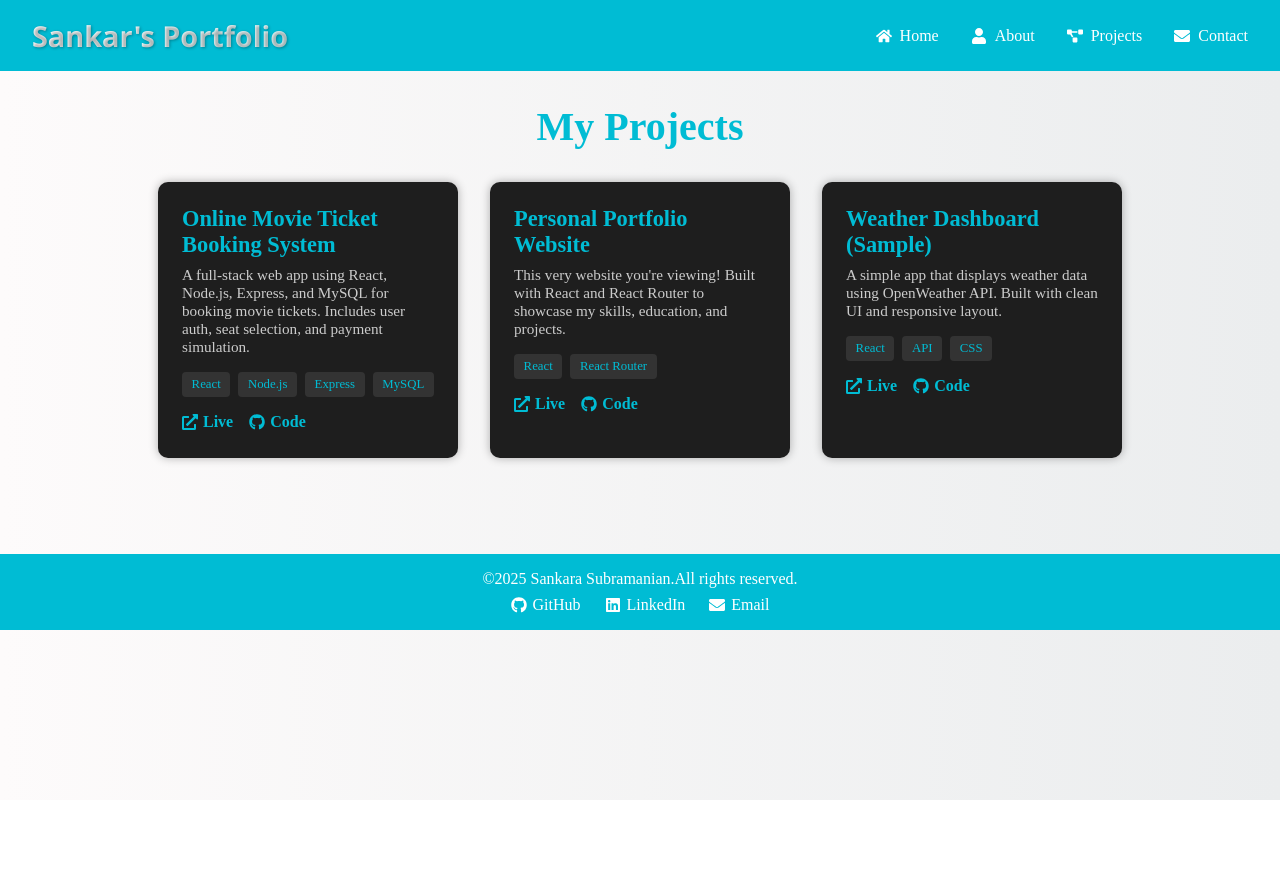
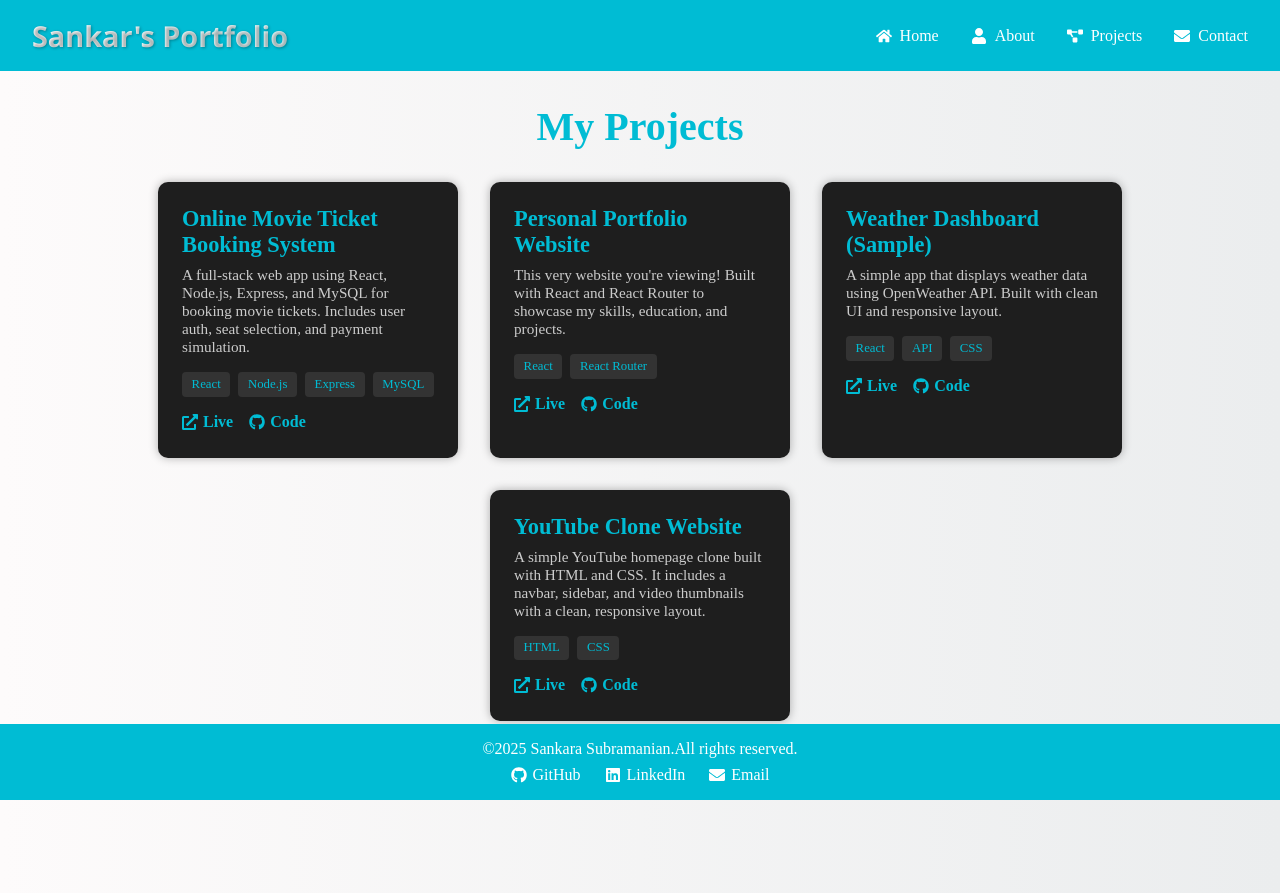
Before and after one commit to sankarzhub/My-Portfolio, a React (Vite) app: page /projects in a window 1280 px wide. Before the commit the page ends 800 px from the top, so only its background shows below. Built offline with nearby package versions, Linux system fonts and the light colour scheme.

Commit message:
Update Projects.jsx

```diff
--- a/src/pages/Projects.jsx
+++ b/src/pages/Projects.jsx
@@ -26,6 +26,14 @@ const projects = [
     liveLink: "#",
     github: "https://github.com/sankarzhub/weather-app",
     tech: ["React", "API", "CSS"],
+  },
+  {
+    title: "YouTube Clone Website",
+    description:
+      "A simple YouTube homepage clone built with HTML and CSS. It includes a navbar, sidebar, and video thumbnails with a clean, responsive layout.",
+    liveLink: "https://sankarzyoutubeclone.netlify.app",
+    github: "https://github.com/sankarzhub/YouTube_Clone",
+    tech: ["HTML", "CSS"],
   },
 ];
 
```
